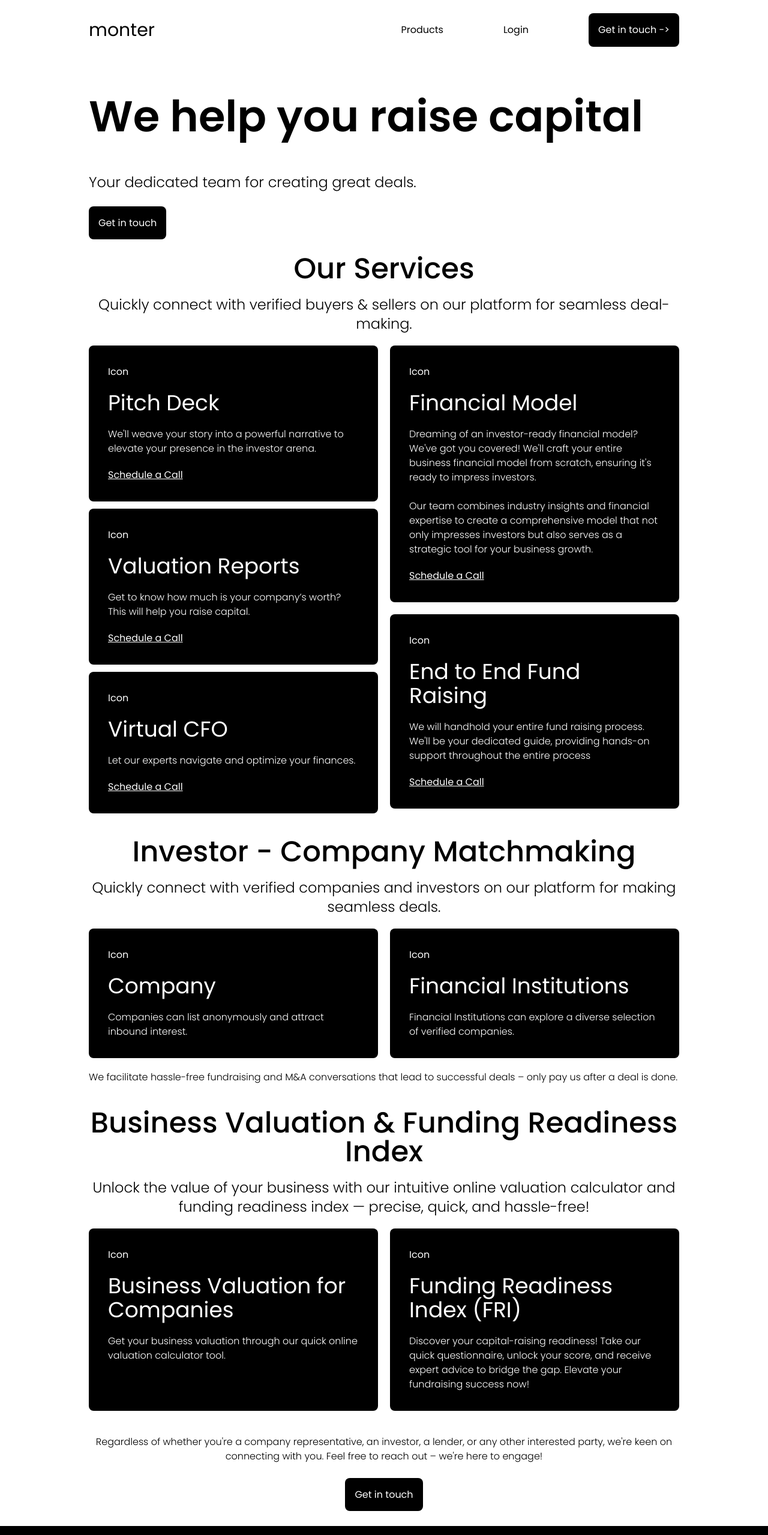
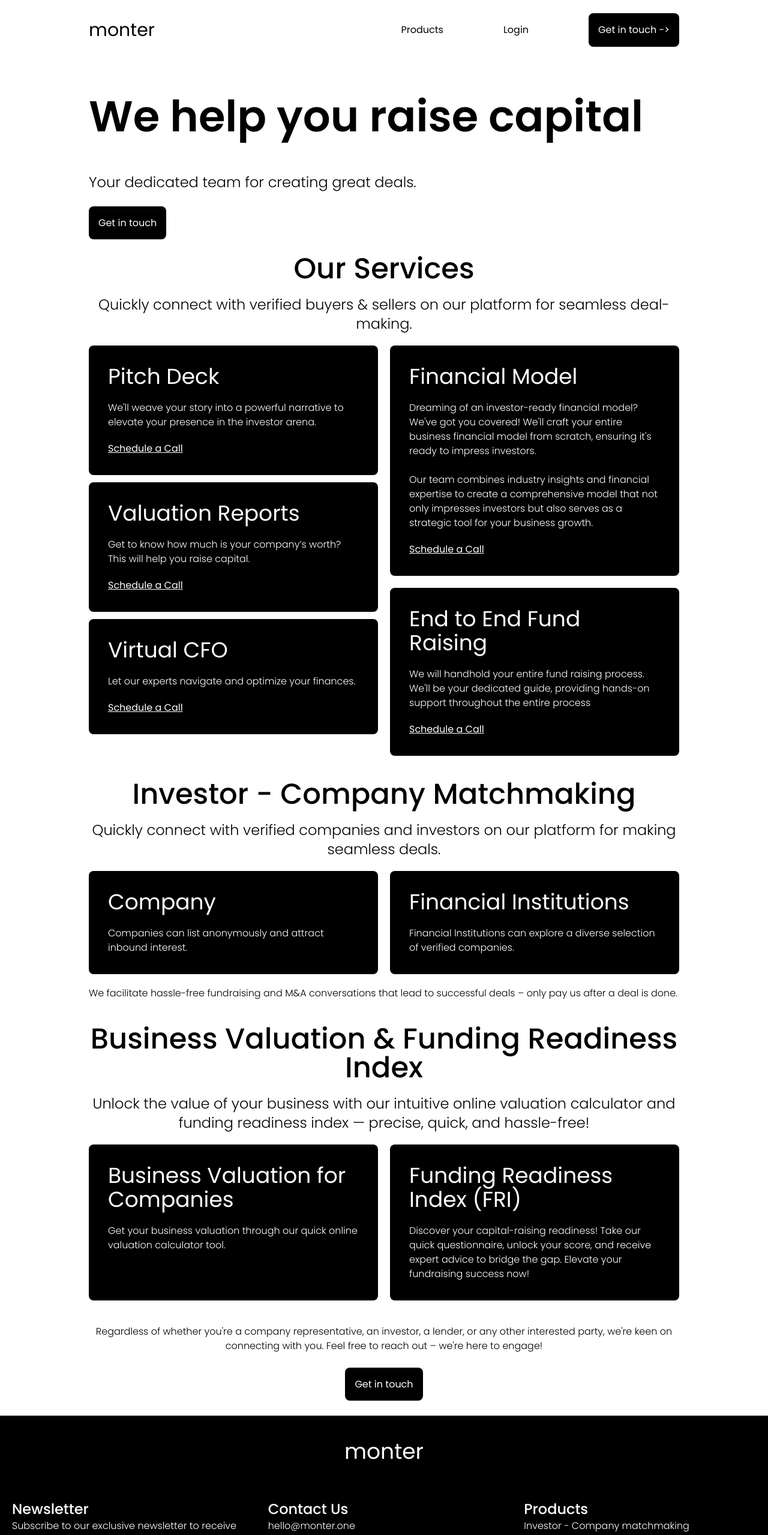
Before and after one commit to ameeshagireesh/odyssey-frontend, a Next.js app: page / in a window 1280 px wide. Shown: the top 2559 px of the page at 60% size. Built offline with nearby package versions, Linux system fonts and the light colour scheme.

Commit message:
Changed the icons and other minor changes

```diff
--- a/src/app/layout.js
+++ b/src/app/layout.js
@@ -6,7 +6,7 @@ import "./globals.css";
 // const poppins = Poppins({ weight: ["300", "400", "500", "600"], subsets: ["latin"],});
 
 export const metadata = {
-  title: "upraise",
+  title: "monter",
   description: "Generated with <3 from delhi",
 };
 
--- a/src/app/page.js
+++ b/src/app/page.jsx
@@ -1,5 +1,6 @@
 import Link from "next/link";
-
+//import pitchDeckIcon from '../icons/Pitchdeck.svg';
+//import ChartIcon from '../icons/Chart.svg';
 
 const Home = () => {
   return (
@@ -31,7 +32,7 @@ const Home = () => {
         <div className="flex gap-5 font-normal">
           <div className="space-y-10 w-1/2 text-white rounded-lg flex-col space-y-3">
             <div className="bg-black text-white rounded-lg p-8 flex-col space-y-5">
-              <p>Icon</p>
+              {/* <p><img src={ChartIcon} alt="Chart Icon" /></p> */}
               <p className="font-normal text-4xl"> Pitch Deck</p>
               <p className="font-light text-base">
                 We'll weave your story into a powerful narrative to elevate your
@@ -47,7 +48,7 @@ const Home = () => {
               </p>
             </div>
             <div className="bg-black text-white rounded-lg p-8 flex-col space-y-5">
-              <p>Icon</p>
+              {/* <p>Icon</p> */}
               <p className="font-normal text-4xl"> Valuation Reports</p>
               <p className="font-light text-base">
                 Get to know how much is your company’s worth? This will help you
@@ -58,7 +59,7 @@ const Home = () => {
               </p>
             </div>
             <div className="bg-black text-white rounded-lg p-8 flex-col space-y-5">
-              <p>Icon</p>
+              {/* <p>Icon</p> */}
               <p className="font-normal text-4xl"> Virtual CFO</p>
               <p className="font-light text-base">
                 Let our experts navigate and optimize your finances.
@@ -70,7 +71,7 @@ const Home = () => {
           </div>
           <div className="space-y-5 w-1/2 ">
             <div className="bg-black text-white rounded-lg p-8 h-auto flex-col space-y-5">
-              <p>Icon</p>
+              {/* <p>Icon</p> */}
               <p className="font-normal text-4xl"> Financial Model</p>
               <p className="font-light text-base">
                 Dreaming of an investor-ready financial model? We've got you
@@ -85,7 +86,7 @@ const Home = () => {
               </p>
             </div>
             <div className="bg-black text-white rounded-lg p-8 h-auto flex-col space-y-5">
-              <p>Icon</p>
+              {/* <p>Icon</p> */}
               <p className="font-normal text-4xl"> End to End Fund Raising</p>
               <p className="font-light text-base">
                 We will handhold your entire fund raising process. We'll be your
@@ -112,14 +113,14 @@ const Home = () => {
         </p>
         <div className="flex gap-5 font-normal">
           <div className="bg-black text-white rounded-lg p-8 w-1/2 flex-col space-y-5">
-            <p>Icon</p>
+            {/* <p>Icon</p> */}
             <p className="font-normal text-4xl"> Company</p>
             <p className="font-light text-base">
               Companies can list anonymously and attract inbound interest.
             </p>
           </div>
           <div className="bg-black text-white rounded-lg p-8 w-1/2 flex-col space-y-5">
-            <p>Icon</p>
+            {/* <p>Icon</p> */}
             <p className="font-normal text-4xl"> Financial Institutions</p>
             <p className="font-light text-base">
               Financial Institutions can explore a diverse selection of verified
@@ -146,7 +147,7 @@ const Home = () => {
         </p>
         <div className="flex gap-5 font-normal">
           <div className="bg-black text-white rounded-lg p-8 w-1/2 flex-col space-y-5">
-            <p>Icon</p>
+            {/* <p>Icon</p> */}
             <p className="font-normal text-4xl">
               {" "}
               Business Valuation for Companies
@@ -157,7 +158,7 @@ const Home = () => {
             </p>
           </div>
           <div className="bg-black text-white rounded-lg p-8 w-1/2 flex-col space-y-5">
-            <p>Icon</p>
+            {/* <p>Icon</p> */}
             <p className="font-normal text-4xl">
               {" "}
               Funding Readiness Index (FRI)
--- a/src/components/Footer/Footer.jsx
+++ b/src/components/Footer/Footer.jsx
@@ -1,7 +1,7 @@
 const Footer = () => {
     return (
         <div className="flex-col space-y-10 bg-black text-white p-5">
-            <div className="font-normal text-4xl text-center p-5">montero</div>
+            <div className="font-normal text-4xl text-center p-5">monter</div>
             <div className="flex space-x-10">
                 <div className="flex-col w-1/3 font-light text-base">
                     <p className="font-medium text-2xl">Newsletter</p>
```
Also changed, not shown: src/icons/Chart.svg (added), 1 other file (tests, documents, lock files or other folders).
